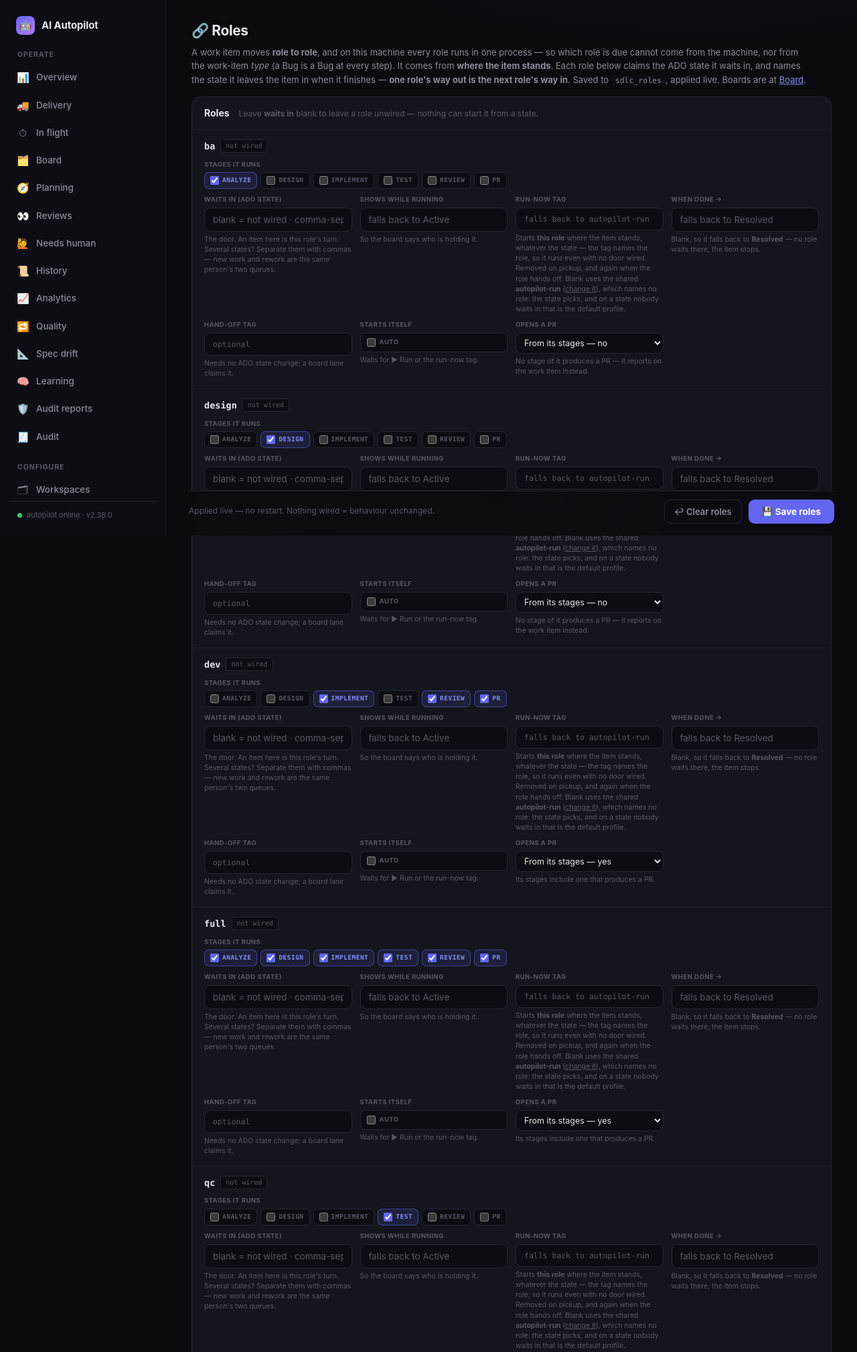
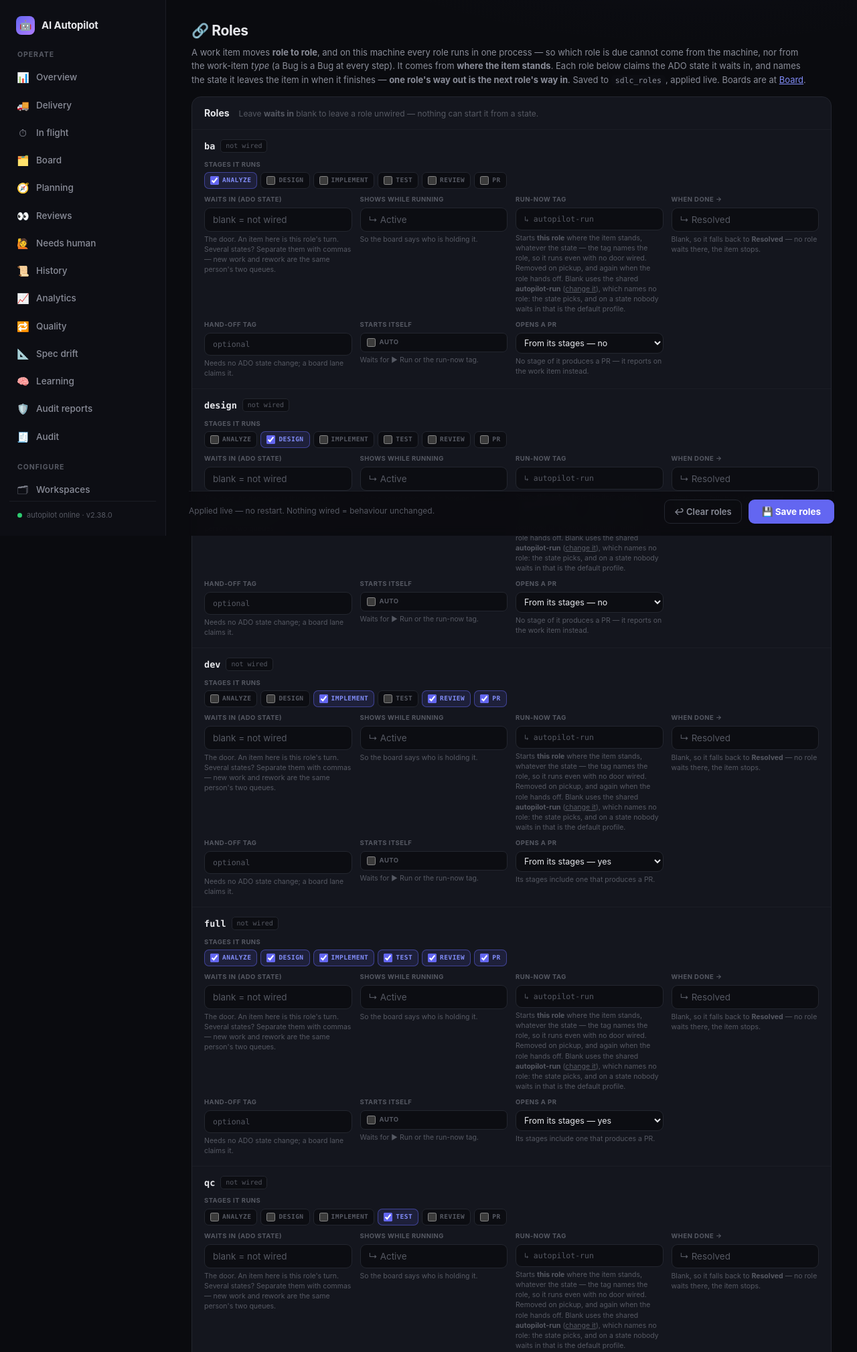
Before and after one commit to phongptn93/AI-Autopilot, a FastAPI app: page /dashboard/roles in a window 1280 px wide. Shown: the top 2019 px of the page at 67% size. Run offline with FastAPI, Linux system fonts and the light colour scheme; some libraries are stand-ins or nearby versions.

Commit message:
fix(roles): placeholders that fit the column they live in
Every hint the page gives while you type was clipped mid-word — "blank = stop
and wait f", "falls back to vm-autopi" — which is worse than no placeholder:
it reads as a value someone set. The full sentence moves to title= (hover),
the placeholder keeps only the answer: "↳ Resolved", "↳ vm-autopilot-run".

Co-Authored-By: Claude Opus 5 (1M context) <noreply@anthropic.com>

```diff
--- a/ai_autopilot/dashboard/templates/roles.html
+++ b/ai_autopilot/dashboard/templates/roles.html
@@ -164,28 +164,33 @@
         <div class="rl-f">
           <label>Waits in (ADO state)</label>
           <input type="text" class="rl-in" name="role_{{ r.name }}_waits" value="{{ r.waits_in }}"
-                 list="rl-states" placeholder="blank = not wired · comma-separate for several">
+                 list="rl-states" placeholder="blank = not wired"
+                 title="Blank = not wired. Comma-separate to wait in several states.">
           <span class="rl-hint">The door. An item here is this role's turn. Several states? Separate them with commas — new work and rework are the same person's two queues.</span>
         </div>
 
         <div class="rl-f">
           <label>Shows while running</label>
           <input type="text" class="rl-in" name="role_{{ r.name }}_shows" value="{{ r.shows }}"
-                 list="rl-states" placeholder="falls back to {{ in_progress or 'the global state' }}">
+                 list="rl-states" placeholder="↳ {{ in_progress or 'global state' }}"
+                 title="Blank falls back to {{ in_progress or 'the global working state' }}.">
           <span class="rl-hint">So the board says who is holding it.</span>
         </div>
 
         <div class="rl-f">
           <label>Run-now tag</label>
           <input type="text" class="rl-in mono" name="role_{{ r.name }}_tag" value="{{ r.entry_tag }}"
-                 placeholder="falls back to {{ entry_tag or 'nothing' }}">
+                 placeholder="↳ {{ entry_tag or 'nothing' }}"
+                 title="Blank falls back to {{ entry_tag or 'nothing' }} — this role then has no tag of its own.">
 <span class="rl-hint">Starts <b>this role</b> where the item stands, whatever the state — the tag names the role, so it runs even with no door wired. Removed on pickup, and again when the role hands off.{% if entry_tag %} Blank uses the shared <b>{{ entry_tag }}</b> (<a href="/dashboard/settings#Tags%20%26%20Trigger">change it</a>), which names no role: the state picks, and on a state nobody waits in that is the default profile.{% else %} No shared fallback is set — blank means this role has no run-now tag.{% endif %}</span>
         </div>
 
         <div class="rl-f">
           <label>When done →</label>
           <input type="text" class="rl-in" name="role_{{ r.name }}_done" value="{{ r.done }}"
-                 list="rl-states" placeholder="{% if resolved_state %}falls back to {{ resolved_state }}{% else %}blank = stop and wait for a person{% endif %}">
+                 list="rl-states"
+                 placeholder="{% if resolved_state %}↳ {{ resolved_state }}{% else %}blank = stops here{% endif %}"
+                 title="{% if resolved_state %}Blank falls back to {{ resolved_state }}.{% else %}Blank = stop and wait for a person — no fallback state is set.{% endif %}">
           {% if r.lands_on %}
           <span class="rl-hint">Hands to <b>{{ r.lands_on }}</b>.</span>
           {% elif r.dead_end and r.done %}
```
Also changed, not shown: tests/test_roles_page.py (+11 -5 lines).
